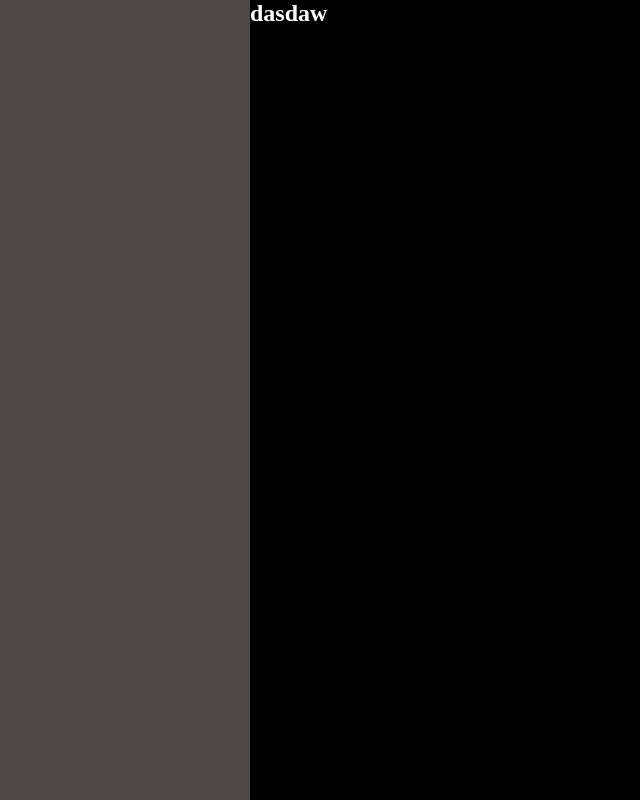
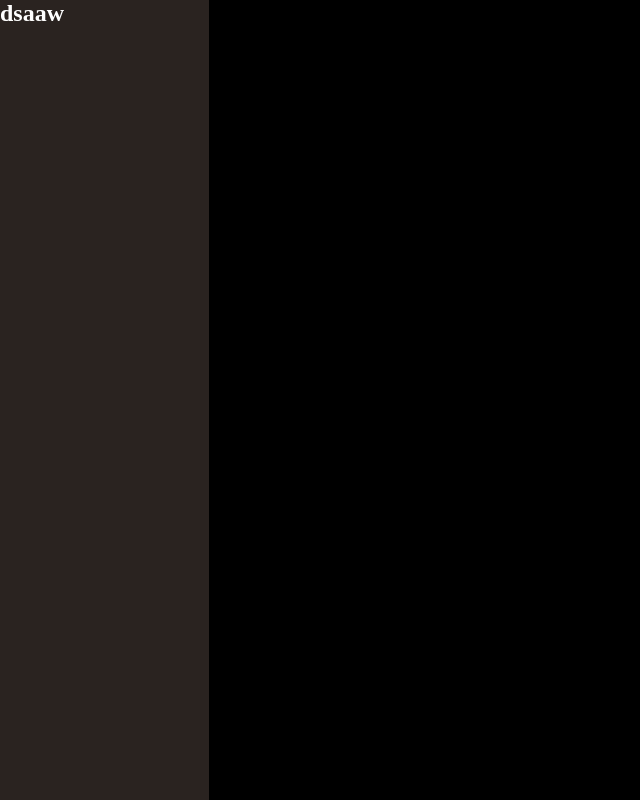
Before and after one commit to Sartalan/Spectrum-IOT_WebPage, a React (Vite) app: page / in a window 1280 px wide. Shown: the whole page, without its empty margins (0-640 px from the left). Built offline with nearby package versions, Linux system fonts and the light colour scheme.

Commit message:
Nav Feature 0.2v ! Avance importante en React

```diff
--- a/package.json
+++ b/package.json
@@ -11,6 +11,7 @@
   },
   "dependencies": {
     "react": "^18.2.0",
+    "react-bootstrap-icons": "^1.10.3",
     "react-dom": "^18.2.0"
   },
   "devDependencies": {
--- /dev/null
+++ b/src/haupt/haupt.css
@@ -0,0 +1,3 @@
+.main {
+  width: 100%;
+}
--- a/src/haupt/haupt.jsx
+++ b/src/haupt/haupt.jsx
@@ -1,5 +1,8 @@
+import './haupt.css'
 export function Haupt(){
   return (
-    <h2>dasdaw</h2>
+    <main className='main'>
+
+    </main>
   )
 }
--- a/src/index.css
+++ b/src/index.css
@@ -2,14 +2,16 @@
   margin: 0;
   padding: 0;
   box-sizing: border-box;
-  background-color:#000;
 }
 
 #root {
   height: 100%;
   width: 100%;
   display: flex;
+}
 
+body {
+  background-color: black;
 }
 
 h2 {
--- a/src/main.jsx
+++ b/src/main.jsx
@@ -2,6 +2,7 @@ import './index.css'
 import ReactDOM from 'react-dom/client'
 import {Nav} from "./navigation/nav"
 import {Haupt} from "./haupt/haupt"
+import { Top } from './navigation/nav'
 
 const root = ReactDOM.createRoot(document.getElementById('root'))
 
@@ -11,6 +12,7 @@ const root = ReactDOM.createRoot(document.getElementById('root'))
 
         </Nav>
 
+
         <Haupt>
 
         </Haupt>
--- a/src/navigation/nav.css
+++ b/src/navigation/nav.css
@@ -1,6 +1,6 @@
 :root {
     /*? Main Box Colors*/
-  --side-bar_background:rgb(77, 72, 70);
+  --side-bar_background:rgb(42, 35, 32);
 
     /** Rest Colors*/
   --top_text_color:#ffff;
@@ -16,10 +16,12 @@
   background-color: var(--side-bar_background);
 }
 
-div i {
-  font-size: 1em;
-  color: white;
+.nav {
+  height: 100vh;
+  width: 100%;
+  display: flex;
+  flex-direction: column;
+  background-color: var(--side-bar_background);
 }
 
-
 /*Nav Inside ---------------------*/
--- a/src/navigation/nav.jsx
+++ b/src/navigation/nav.jsx
@@ -1,32 +1,56 @@
 import './nav.css'
 import '../img/top_nav_icon.png'
-export function Nav ({topIcon}) {
+
+
+export function Nav () {
   return (
     <header className='side-bar'>
       <nav className='nav'>
 
-        <div className="top-navigation">
-        <i class="bi bi-three-dots-vertical icono"></i>
-        </div>
+       <Top
 
-{
-  /* !----------------------------- */
-}
+       />
 
-        <div className="middle-navigation-content">
 
-        </div>
+       <ul className="list">
 
-{
-  /* !----------------------------- */
-}
+       </ul>
 
-        <div className="bottom-navigation">
-
-        </div>
 
 
       </nav>
     </header>
   )
 }
+
+export function Top({}){
+  return (
+      <div className="top-navigation">
+        <h2>dsaaw</h2>
+      </div>
+  )
+}
+
+
+
+
+
+
+
+
+
+
+
+
+
+
+
+
+{
+  /** <div className="middle-navigation-content">
+
+          </div>
+          <div className="bottom-navigation">
+
+          </div> */
+}
```
Also changed, not shown: src/icons/bar.svg (added), 1 other file (tests, documents, lock files or other folders).
